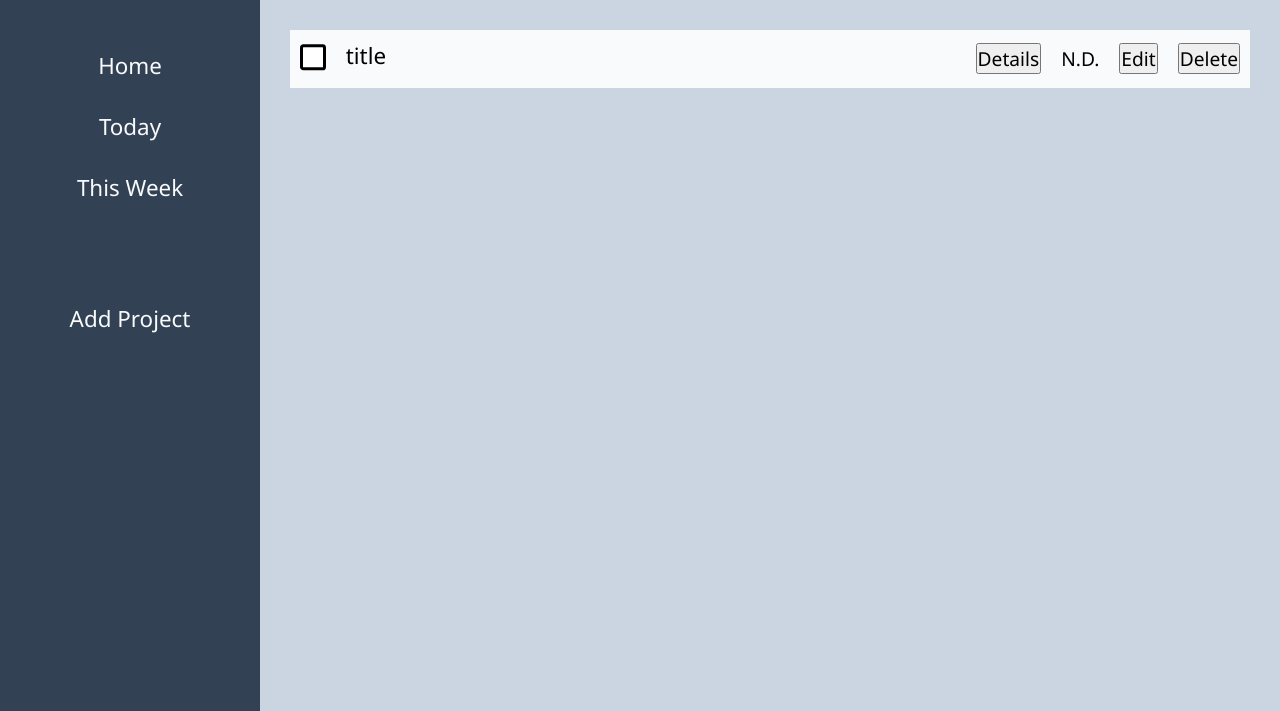
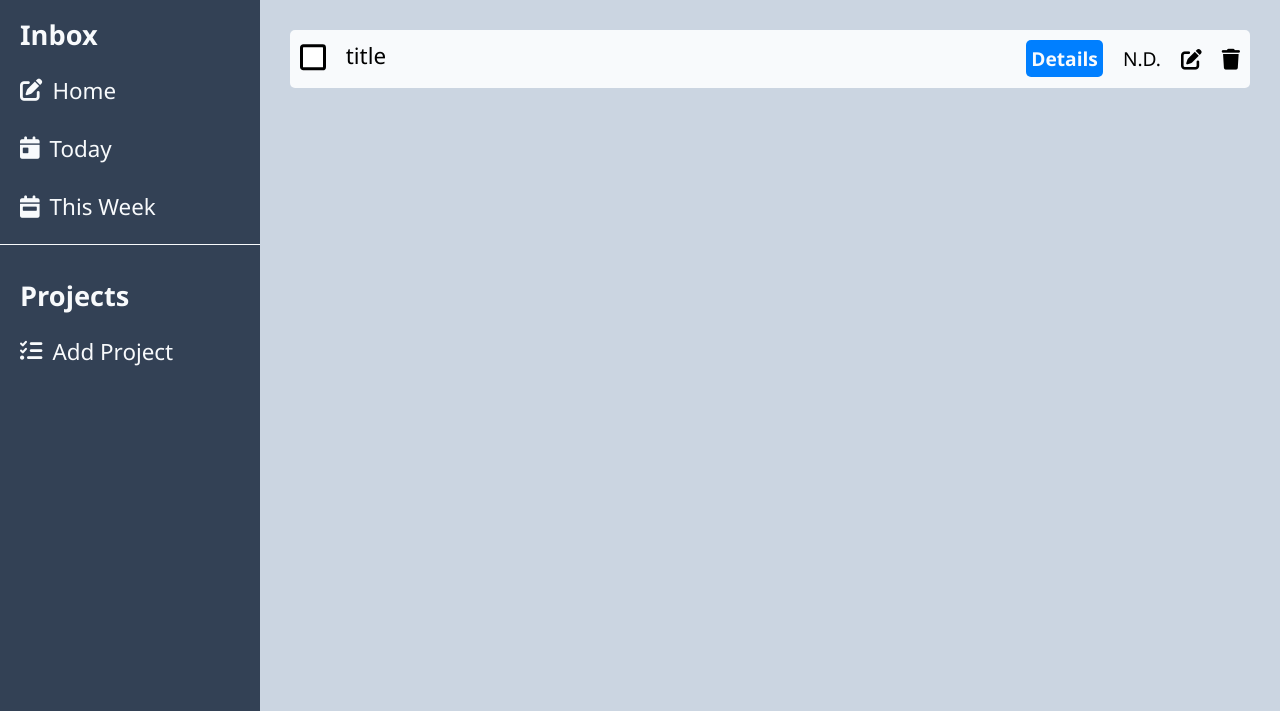
Before and after one commit to Husseinn-Essam/To-Do-App, a website built with webpack: page src/template.html in a window 1280 px wide. Shown: the part 89-800 px from the top of the page. Built offline with nearby package versions, Linux system fonts and the light colour scheme.

Commit message:
UI Complete

```diff
--- /dev/null
+++ b/src/styles/_task.scss
@@ -0,0 +1,91 @@
+.list{
+    background-color: $grey;
+    grid-row: 2;
+    grid-column: 2;
+    display: flex;
+    flex-direction: column;
+    padding: 30px;
+    .task{
+        background-color: $light;
+        display: flex;
+        padding: 10px;
+        flex-direction: row;
+        justify-content: space-between;
+        border-radius: 5px;
+        &:hover{
+            box-shadow: rgba(0, 0, 0, 0.25) 0px 54px 55px, rgba(0, 0, 0, 0.12) 0px -12px 30px, rgba(0, 0, 0, 0.12) 0px 4px 6px, rgba(0, 0, 0, 0.17) 0px 12px 13px, rgba(0, 0, 0, 0.09) 0px -3px 5px;
+            transition: 1s;
+        }
+        .info{
+            display: flex;
+            flex-direction: row;
+            gap: 20px;
+            font-size: 1.4rem;
+            align-items: center;
+            .title{
+                margin-bottom: 7px;
+            }
+            input{
+                -webkit-appearance: none;
+                appearance: none;
+                background-color: #fff;
+                margin: 0;
+                font: inherit;
+                color: currentColor;
+                width: 1.15em;
+                height: 1.15em;
+                border: 0.15em solid currentColor;
+                border-radius: 0.15em;
+                transform: translateY(-0.075em);
+                display: grid;
+                place-content: center;
+                cursor: pointer;
+                &::before{
+                    content: "";
+                    width: 0.65em;
+                    height: 0.65em;
+                    transform: scale(0);
+                    transition: 120ms transform ease-in-out;
+                    box-shadow: inset 1em 1em $primary;
+                    transform-origin: bottom left;
+                    clip-path: polygon(14% 44%, 0 65%, 50% 100%, 100% 16%, 80% 0%, 43% 62%);
+                }
+                &:checked::before{
+                    transform: scale(1);
+                }
+            }
+        }
+        .actions{
+            display: flex;
+            flex-direction: row;
+            gap:20px;
+            align-items: center;
+            font-size: 1.2rem;
+            margin-left: 10px;
+            button{
+                cursor: pointer;
+                font-size: 1.2rem;
+
+            }
+            .details{
+                background-color: $primary;
+                color: $light;
+                border: none;
+                padding: 5px;
+                border-radius: 5px;
+                font-weight: 700;
+                &:hover{
+                    opacity: 0.7;
+                }
+            }
+            .edit , .delete{
+                background-color: transparent;
+                border: none;
+                font-size: 1.3rem;
+                &:hover{
+                    color: $primary;
+                }
+            }
+        }
+    }
+}
--- a/src/styles/main.scss
+++ b/src/styles/main.scss
@@ -1,4 +1,5 @@
 @import "colors";
+@import "task";
 *{
     margin: 0;
     padding: 0;
@@ -19,22 +20,34 @@
     grid-column: 1/-1;
     display: flex;
     align-items: center;
-
+    gap:70px;
     h1{
         padding: 20px;
+        i{
+            margin-left:10px;
+            font-size: 2.2rem;
+        }
     }
+
 }
 .sidebar{
     background-color: $dark;
     display: flex;
     flex-direction: column;
-    align-items: center;
-    padding: 50px;
-    gap: 100px;
+    align-items: flex-start;
+    gap: 16px;
     grid-row: 2;
     grid-column: 1;
+    .divider{
+        height: 1px;
+        width: 100%;
+        background-color: #f8fafc;
+    }
     button{
         background-color: transparent;
+        display: flex;
+        flex-direction: row;
+        align-items: center;
         border: none;
         color: $light;
         font-size: 1.4rem;
@@ -42,82 +55,30 @@
         &:hover{
             color: $primary;
         }
+        i{
+            padding: 10px;
+        }
     }
     .inbox{
         display: flex;
         flex-direction: column;
-        gap: 30px;
+        gap: 16px;
 
+        margin-left: 10px;
+        h2{
+            font-size: 1.7rem;
+            margin-left: 10px;
+            color: $light;
+            margin-top: 16px;
+        }
     }
     .projects{
         @extend .inbox;
+        color: $light;
+        h2{
+            font-size: 1.7rem;
+
+        }
+
     }
 }
-.list{
-    background-color: $grey;
-    grid-row: 2;
-    grid-column: 2;
-    display: flex;
-    flex-direction: column;
-    padding: 30px;
-    .task{
-        background-color: $light;
-        display: flex;
-        padding: 10px;
-        flex-direction: row;
-        justify-content: space-between;
-        .info{
-            display: flex;
-            flex-direction: row;
-            gap: 20px;
-            font-size: 1.4rem;
-            align-items: center;
-            .title{
-                margin-bottom: 7px;
-            }
-            input{
-                 /* Add if not using autoprefixer */
-                -webkit-appearance: none;
-                appearance: none;
-                /* For iOS < 15 to remove gradient background */
-                background-color: #fff;
-                /* Not removed via appearance */
-                margin: 0;
-                font: inherit;
-                color: currentColor;
-                width: 1.15em;
-                height: 1.15em;
-                border: 0.15em solid currentColor;
-                border-radius: 0.15em;
-                transform: translateY(-0.075em);
-                display: grid;
-                place-content: center;
-                &::before{
-                    content: "";
-                    width: 0.65em;
-                    height: 0.65em;
-                    transform: scale(0);
-                    transition: 120ms transform ease-in-out;
-                    box-shadow: inset 1em 1em $primary;
-                    transform-origin: bottom left;
-                    clip-path: polygon(14% 44%, 0 65%, 50% 100%, 100% 16%, 80% 0%, 43% 62%);
-                }
-                &:checked::before{
-                    transform: scale(1);
-                }
-            }
-        }
-        .actions{
-            display: flex;
-            flex-direction: row;
-            gap:20px;
-            align-items: center;
-            font-size: 1.2rem;
-            button{
-                cursor: pointer;
-                font-size: 1.2rem;
-
-            }
-        }
-    }
-}
--- a/src/template.html
+++ b/src/template.html
@@ -4,22 +4,26 @@
     <meta charset="UTF-8" />
     <meta http-equiv="X-UA-Compatible" content="IE=edge" />
     <meta name="viewport" content="width=device-width, initial-scale=1.0" />
+    <script src="https://kit.fontawesome.com/0e96e41433.js" crossorigin="anonymous"></script>
     <title>To Do App</title>
   </head>
   <body>
     <div class="container">
       <div class="header">
-        <h1>To Do App</h1>
+        <h1>To Do App<i class="fa-solid fa-check-double"></i></h1>
       </div>
       <div class="sidebar">
         <div class="inbox">
-          <button class="home">Home</button>
-          <button class="today">Today</button>
-          <button class="week">This Week</button>
+          <h2>Inbox</h2>
+          <button class="home"><i class="fa-solid fa-pen-to-square"></i> Home </button>
+          <button class="today"><i class="fa-sharp fa-solid fa-calendar-day"></i>Today</button>
+          <button class="week"><i class="fa-solid fa-calendar-week"></i>This Week</button>
         </div>
+        <div class="divider"></div>
         <div class="projects">
+          <h2>Projects</h2>
           <button class="addProject">
-            Add Project
+            <i class="fa-solid fa-list-check"></i> Add Project
           </button>
         </div>
       </div>
@@ -32,12 +36,13 @@
           <div class="actions">
             <button class="details">Details</button>
             <div class="date">N.D.</div>
-            <button class="edit">Edit</button>
-            <button class="delete">Delete</button>
+            <button class="edit"><i class="fa-solid fa-pen-to-square"></i></button>
+            <button class="delete"><i class="fa-solid fa-trash"></i></button>
           </div>
 
         </div>
       </div>
     </div>
+
   </body>
 </html>
```
